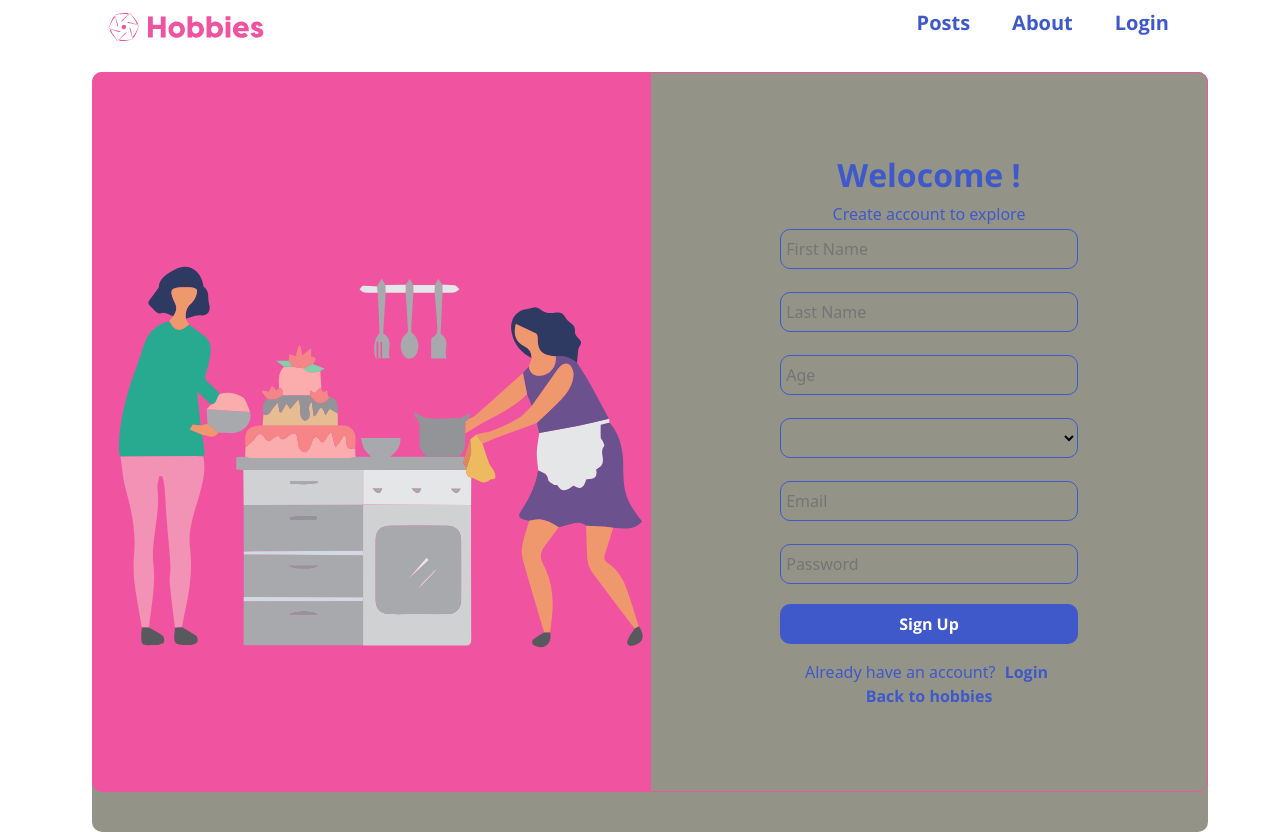
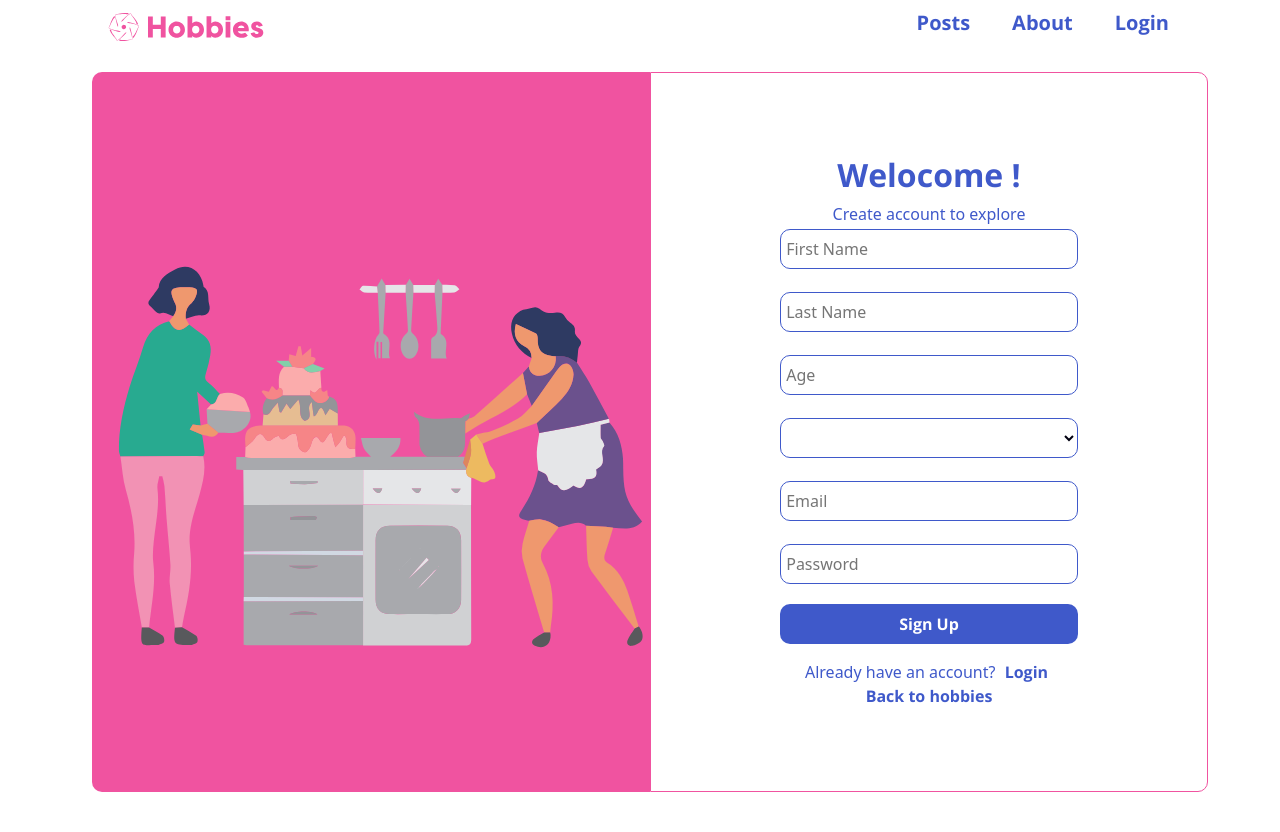
Before and after one commit to floydfdes/app-hobbies-nextjs, a Next.js app: page /signup in a window 1280 px wide. Built offline with nearby package versions, Linux system fonts and the light colour scheme.

Commit message:
UI Bug fix

```diff
--- a/styles/Login.module.css
+++ b/styles/Login.module.css
@@ -1,6 +1,6 @@
 .containerHeight {
   height: 95vh;
-  background: var(--color-5);
+
   border-radius: 10px;
   margin: 10px;
 }
```
